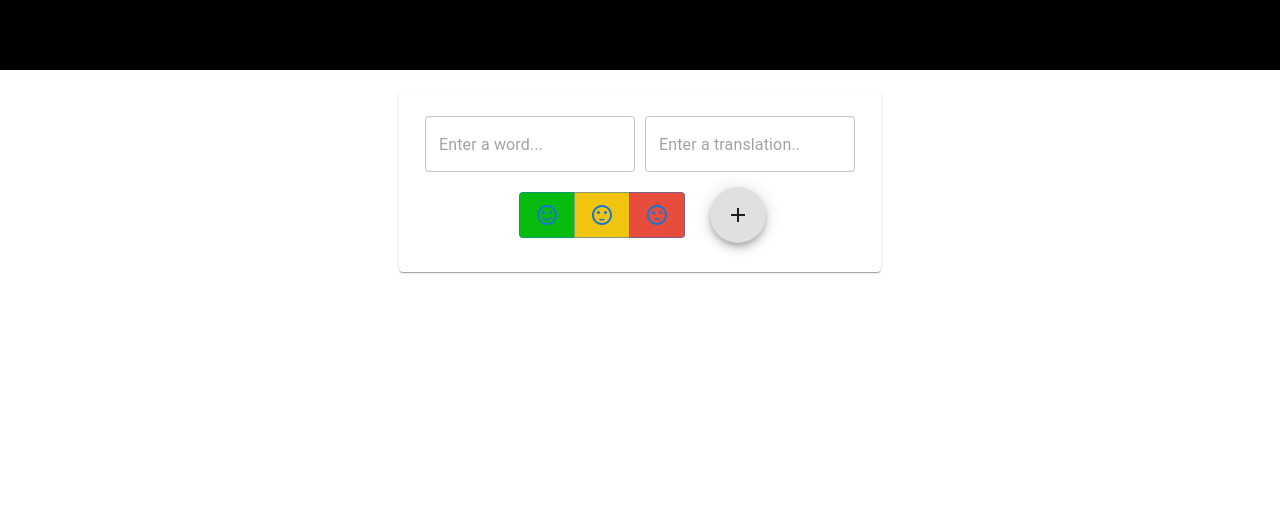
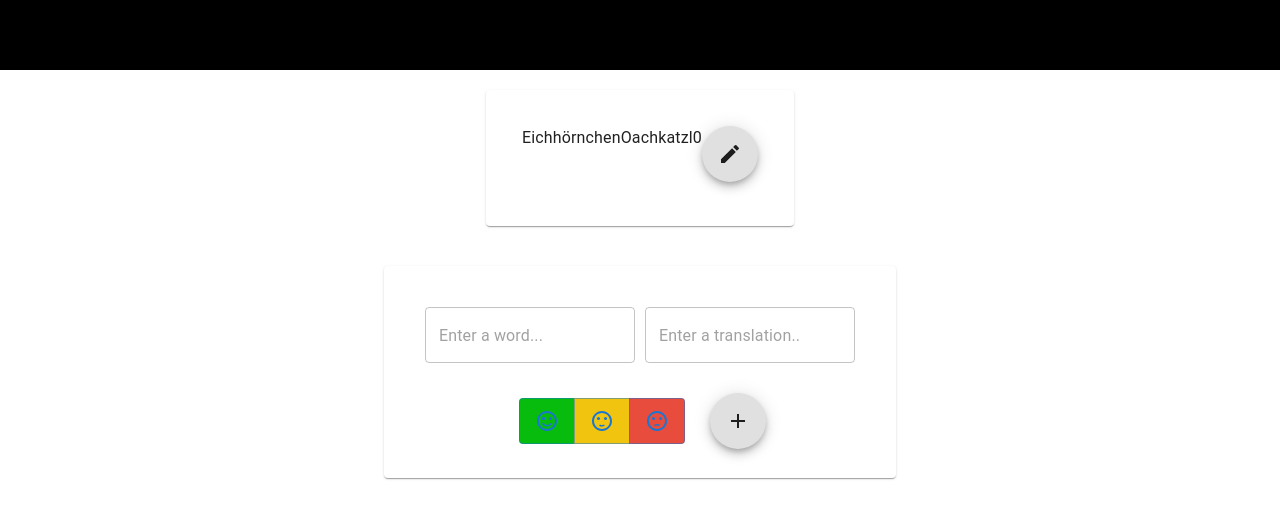
Before and after one commit to maxschemann/indexcard-learning-app, a React (Create React App) app in the folder frontend/: page / in a window 1280 px wide. Shown: the top 518 px of the page. Built offline with nearby package versions, Linux system fonts and the light colour scheme.

Commit message:
added IndexCardComponent, basic styling

```diff
--- a/frontend/src/App.tsx
+++ b/frontend/src/App.tsx
@@ -1,20 +1,30 @@
 import React from 'react';
 import './styles/App.css';
-import EditIndexCard from "./component/EditIndexCard";
+import EditIndexCardComponent from "./component/EditIndexCardComponent";
 import useIndexCard from "./hook/useIndexCard";
 import {ToastContainer} from "react-toastify";
 import 'react-toastify/dist/ReactToastify.css'
 import Header from "./component/Header";
+import {Difficulty, IndexCard} from "./model/IndexCard";
+import IndexCardComponent from "./component/IndexCardComponent";
 
 function App() {
 
     const {addNewIndexCard} = useIndexCard()
 
+    const dummyIndexCard: IndexCard = {
+        id: "123",
+        term1: "Eichhörnchen",
+        term2: "Oachkatzl",
+        difficulty: Difficulty.EASY,
+    }
+
     return (
         <div id={"app"}>
             <Header/>
             <ToastContainer/>
-            <EditIndexCard addNewIndexCard={addNewIndexCard}/>
+            <IndexCardComponent indexCard={dummyIndexCard}/>
+            <EditIndexCardComponent addNewIndexCard={addNewIndexCard}/>
         </div>
     );
 }
--- a/frontend/src/component/EditIndexCard.tsx
+++ b/frontend/src/component/EditIndexCardComponent.tsx
@@ -6,7 +6,7 @@ import SentimentDissatisfiedIcon from '@mui/icons-material/SentimentDissatisfied
 import {FormEvent, useState} from "react";
 import {Difficulty, IndexCard} from "../model/IndexCard";
 import {toast} from "react-toastify";
-import '../styles/EditIndexCard.css'
+import '../styles/EditIndexCardComponent.css'
 import {cardTheme} from "../styles/themes";
 import ButtonGroup from '@mui/material/ButtonGroup';
 
@@ -14,7 +14,7 @@ type EditIndexCardProps = {
     addNewIndexCard: (newIndexCard: Omit<IndexCard, "id">) => void
 }
 
-export default function EditIndexCard({addNewIndexCard}: EditIndexCardProps) {
+export default function EditIndexCardComponent({addNewIndexCard}: EditIndexCardProps) {
 
     const [term1, setTerm1] = useState("")
     const [term2, setTerm2] = useState("")
--- /dev/null
+++ b/frontend/src/component/IndexCardComponent.tsx
@@ -0,0 +1,31 @@
+import {IndexCard} from "../model/IndexCard";
+import {Box, Card, CardContent, Fab, Typography} from "@mui/material";
+import EditIcon from '@mui/icons-material/Edit';
+import '../styles/IndexCardComponent.css';
+
+type IndexCardProps = {
+    indexCard: IndexCard
+}
+export default function IndexCardComponent({indexCard}: IndexCardProps) {
+
+    return (
+        <div id={"indexCard"}>
+            <Card>
+                <CardContent>
+                    <div id={"topRow"}>
+                        <Box>
+                            <Typography>{indexCard.term1}</Typography>
+                        </Box>
+                        <Box>
+                            <Typography>{indexCard.term2}</Typography>
+                        </Box>
+                        <Box>
+                            <Typography>{indexCard.difficulty}</Typography>
+                        </Box>
+                        <Fab><EditIcon/></Fab>
+                    </div>
+                </CardContent>
+            </Card>
+        </div>
+    )
+}
--- a/frontend/src/styles/EditIndexCard.css
+++ b/frontend/src/styles/EditIndexCardComponent.css
@@ -3,7 +3,6 @@
     justify-content: center;
     padding: 20px;
 }
-
 form div {
     padding: 5px;
 }
--- /dev/null
+++ b/frontend/src/styles/IndexCardComponent.css
@@ -0,0 +1,11 @@
+#indexCard {
+    display: flex;
+    justify-content: center;
+    padding: 20px;
+}
+
+#topRow {
+    display: flex;
+    justify-content: center;
+    padding: 20px;
+}
```
